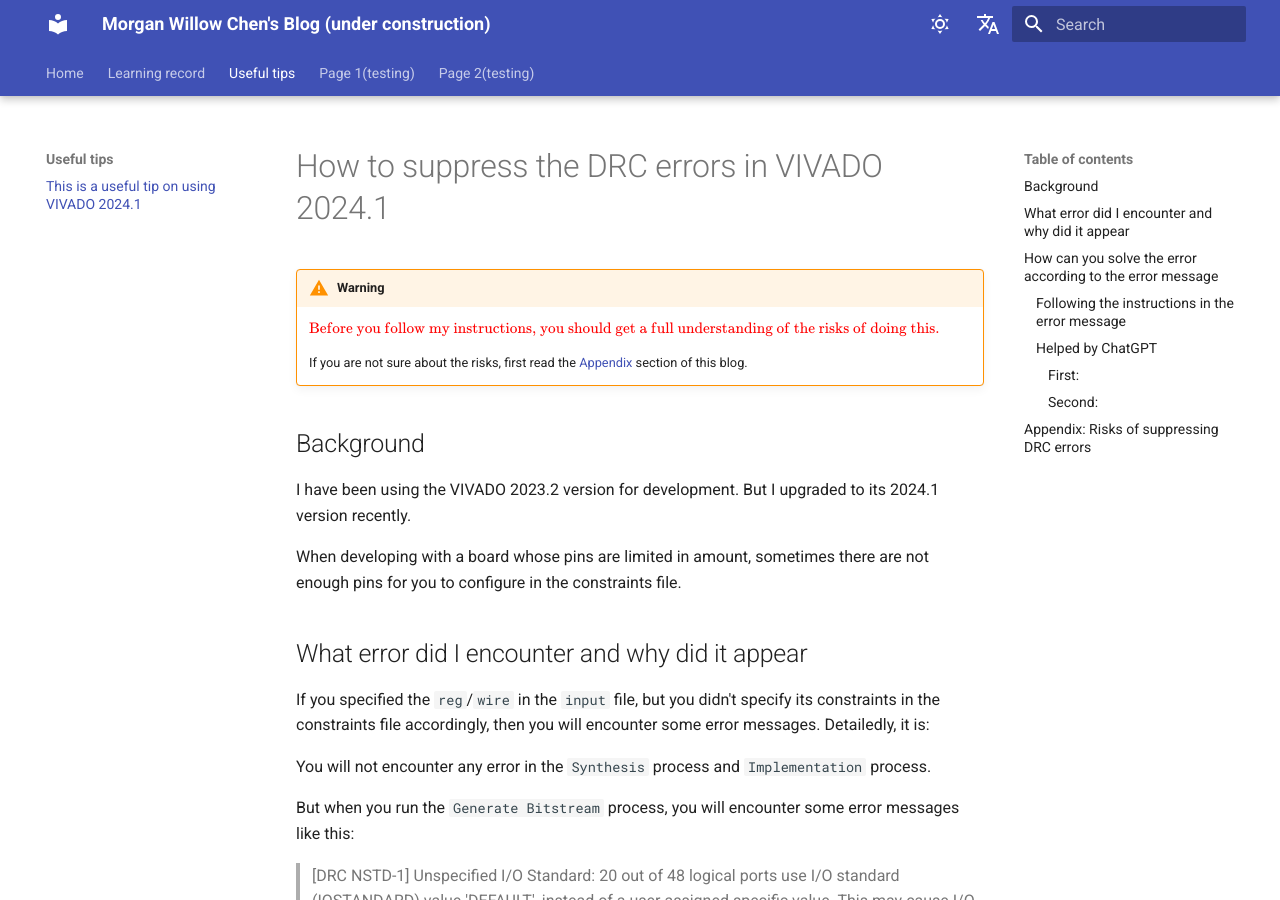
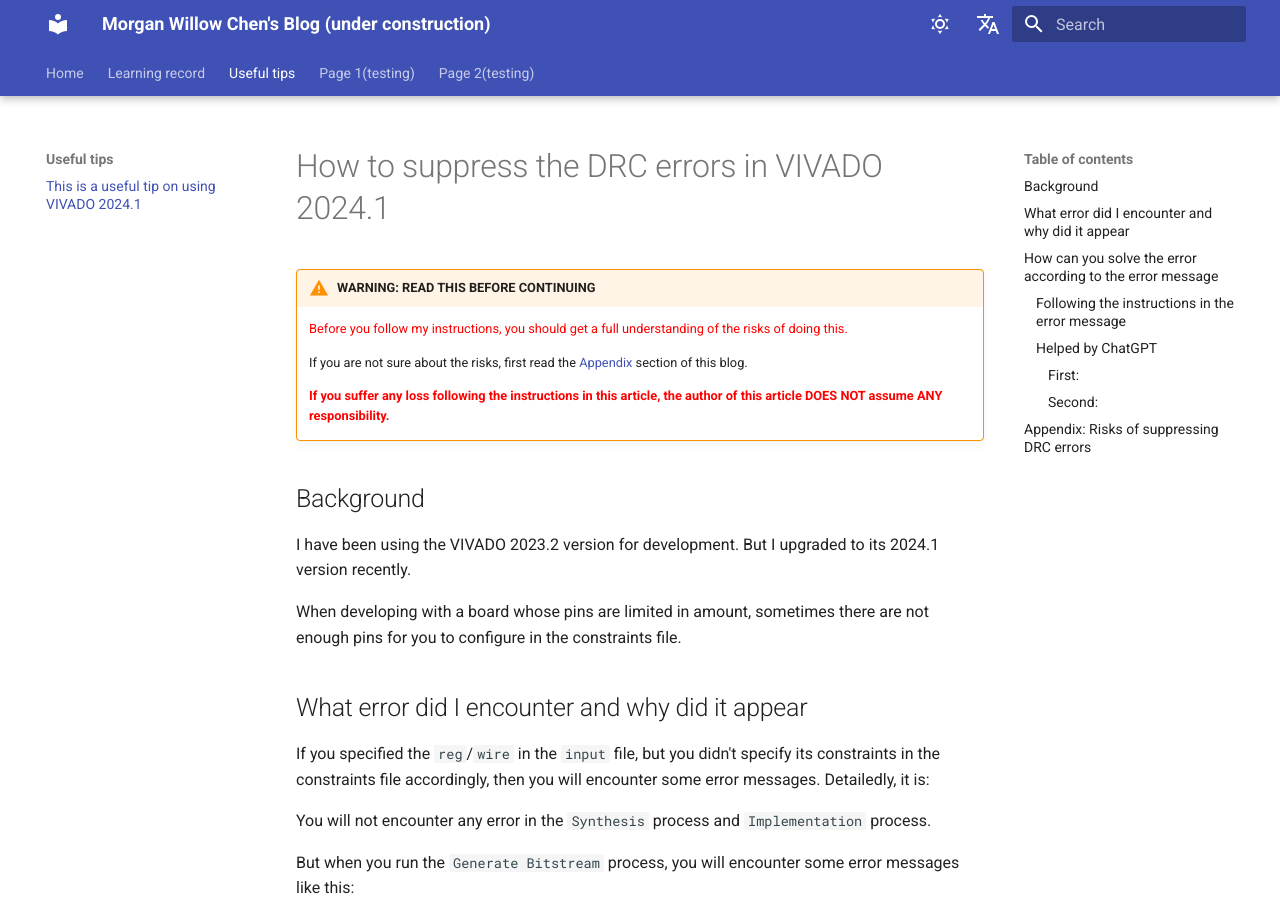
Before and after one commit to cmw15004431816/cmw15004431816.github.io, an MkDocs documentation site: the page built from docs/useful-tips/VIVADO.md, in a window 1280 px wide and 900 px high. Built offline with MkDocs 1.6.1 and Material for MkDocs 9.7.7, drawn with Linux system fonts in a browser that asks for light colours; nearby versions of some CDN libraries; comment, search, counter and statistics services are not loaded; some of the changed text lies outside the part shown.

Commit message:
Add files via upload

```diff
--- a/docs/useful-tips/VIVADO.md
+++ b/docs/useful-tips/VIVADO.md
@@ -1,9 +1,11 @@
 # How to suppress the DRC errors in VIVADO 2024.1
 
-!!! Warning
-    ${\color{red}\text{Before you follow my instructions, you should get a full understanding of the risks of doing this.}}$
+!!! Warning "WARNING: READ THIS BEFORE CONTINUING"
+    <p style="color: red;">Before you follow my instructions, you should get a full understanding of the risks of doing this.</p>
 
     If you are not sure about the risks, first read the [Appendix](#appendix-risks-of-suppressing-drc-errors) section of this blog.
+
+    <p style="color: red; font-weight: bold;">If you suffer any loss following the instructions in this article, the author of this article DOES NOT assume ANY responsibility.</p>
 
 ## Background
 
@@ -89,7 +91,7 @@
 After that, you can try `Generate Bitstream`, and the problem should be solved.
 
 !!! Warning
-    [Allowing bitstream creation with unspecified I/O standard values (suppressing the DRC error)](#1) is not recommended. ${\color{red}\text{Only follow my instructions after fully understanding the risks.}}$
+    [Allowing bitstream creation with unspecified I/O standard values (suppressing the DRC error)](#1) is not recommended. <p style="color: red;">Only follow my instructions after FULLY understanding the risks.</p>
 
 ## Appendix: Risks of suppressing DRC errors
 
```
Also changed, not shown: other parts of docs/useful-tips/VIVADO.md (+8 -0 lines).
